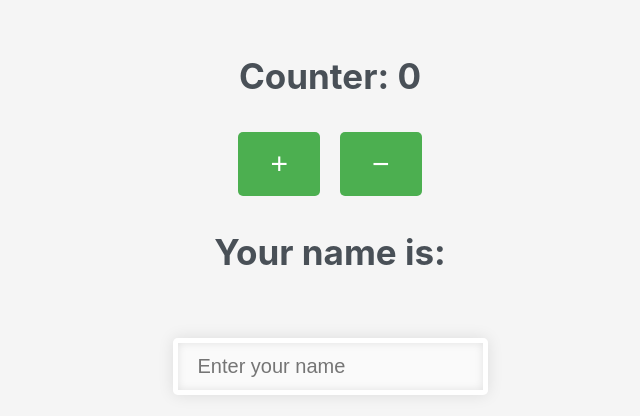
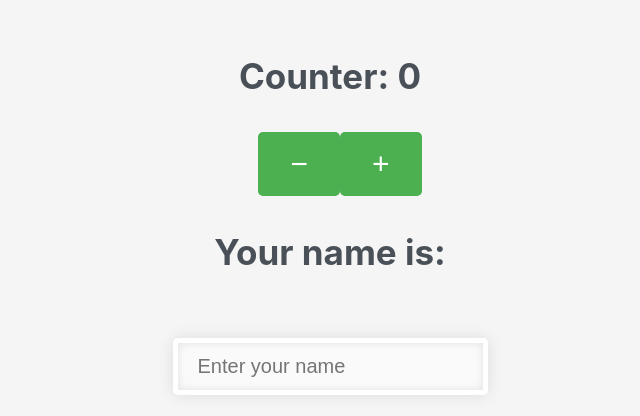
Before and after one commit to nataliecardot/react-hooks-redux, a React (Create React App) app: page / in a window 1280 px wide. Shown: the top 416 px of the page, without its empty margins (310-950 px from the left). Built offline with nearby package versions, Linux system fonts and the light colour scheme.

Commit message:
Switch button order & rebuild

```diff
--- a/src/App.js
+++ b/src/App.js
@@ -84,8 +84,8 @@ function Counter() {
   return (
     <>
       <p>Counter: {count}</p>
+      <button className="button-2" onClick={decrementCount}>−</button>
       <button onClick={incrementCount}>+</button>
-      <button className="button-2" onClick={decrementCount}>−</button>
       <div>
         <p>Your name is: {name}</p>
       </div>
```
Also changed, not shown: 8 other files (tests, documents, lock files or other folders).
